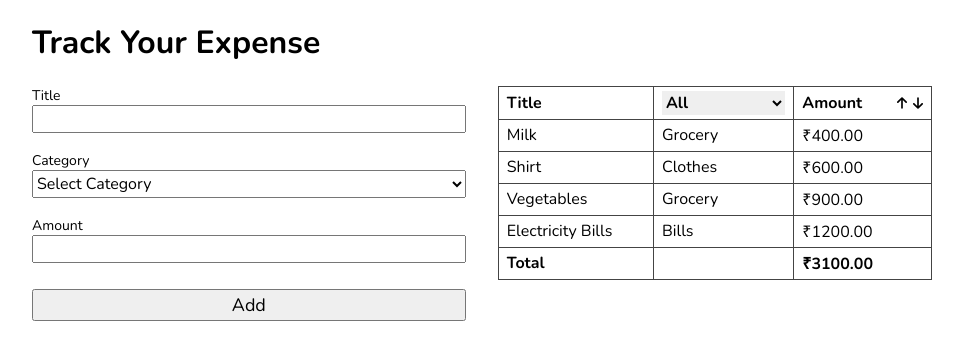
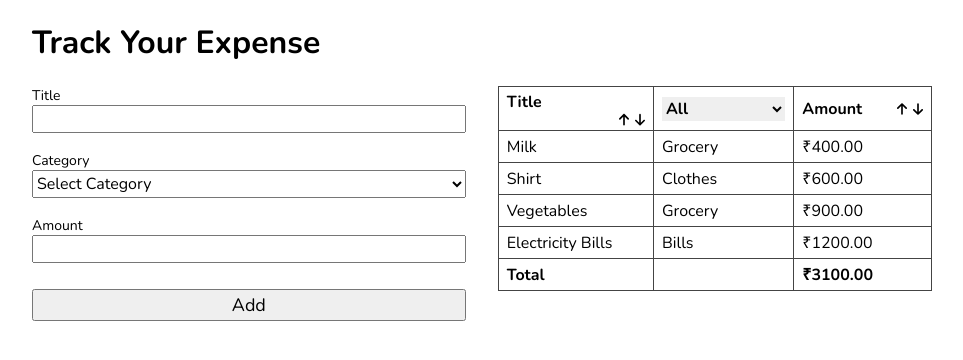
Before and after one commit to Kashifmalik-28/Forms-in-react, a React (Vite) app in the folder forms-in-react/: page / in a window 1280 px wide. Shown: the top 360 px of the page, without its empty margins (158-1121 px from the left). Built offline with nearby package versions, Linux system fonts and the light colour scheme.

Commit message:
## Video_No_41,42
**I implemented sorting functionality ascending & descending order In Video#41 using claude**
**In video_42 I create local storage custom hook and push my data in local storage using this hook.**

```diff
--- a/forms-in-react/src/App.css
+++ b/forms-in-react/src/App.css
@@ -45,6 +45,10 @@ main {
 }
 
 .amount-column div {
+  display: flex;
+}
+
+.title-column div {
   display: flex;
 }
 
--- a/forms-in-react/src/App.jsx
+++ b/forms-in-react/src/App.jsx
@@ -3,10 +3,12 @@ import './App.css'
 import ExpenseForm from './Components/ExpenseForm'
 import ExpenseTable from './Components/ExpenseTable'
 import expenseData from './expenseData'
+import useLocalStorage from './hooks/useLocalStorage'
 
 function App() {
-  const [expenses, setExpenses] = useState(expenseData)
-  const [expenseToEdit, setExpenseToEdit] = useState(null) // ✅ New state
+  // ✅ useState ki jagah useLocalStorage use karein
+  const [expenses, setExpenses] = useLocalStorage('expenses', expenseData)
+  const [expenseToEdit, setExpenseToEdit] = useState(null)
 
   return (
     <>
--- a/forms-in-react/src/Components/ExpenseTable.jsx
+++ b/forms-in-react/src/Components/ExpenseTable.jsx
@@ -6,13 +6,38 @@ function ExpenseTable({ expenses, setExpenses, setExpenseToEdit }) {
   const [filteredData, setQuery] = useFilter(expenses, (data) => data.category)
   const [menuPosition, setMenuPosition] = useState({})
   const [rowId, setRowId] = useState('')
+  const [sortCallback, setSortCallback] = useState(() => () => {})
 
+  // ✅ Sorted and filtered data
+  const sortedData = useMemo(() => {
+    return [...filteredData].sort(sortCallback)
+  }, [filteredData, sortCallback])
+
+  // ✅ Calculate total
   const total = useMemo(() => {
-    return filteredData.reduce(
+    return sortedData.reduce(
       (acc, curr) => acc + parseFloat(curr.amount || 0),
       0
     )
-  }, [filteredData])
+  }, [sortedData])
+
+  // ✅ Sort by Amount
+  const handleAmountSort = (sortType) => {
+    if (sortType === 'asc') {
+      setSortCallback(() => (a, b) => a.amount - b.amount)
+    } else if (sortType === 'desc') {
+      setSortCallback(() => (a, b) => b.amount - a.amount)
+    }
+  }
+
+  // ✅ Sort by Title (Alphabetically)
+  const handleTitleSort = (sortType) => {
+    if (sortType === 'asc') {
+      setSortCallback(() => (a, b) => a.title.localeCompare(b.title))
+    } else if (sortType === 'desc') {
+      setSortCallback(() => (a, b) => b.title.localeCompare(a.title))
+    }
+  }
 
   return (
     <>
@@ -20,14 +45,45 @@ function ExpenseTable({ expenses, setExpenses, setExpenseToEdit }) {
         menuPosition={menuPosition}
         setMenuPosition={setMenuPosition}
         setExpenses={setExpenses}
-        setExpenseToEdit={setExpenseToEdit} // ✅ Pass down
-        expenses={expenses} // ✅ Pass expenses
+        setExpenseToEdit={setExpenseToEdit}
+        expenses={expenses}
         rowId={rowId}
       />
       <table className="expense-table" onClick={(e) => setMenuPosition({})}>
         <thead>
           <tr>
-            <th>Title</th>
+            {/* ✅ Title Column with Sorting Arrows */}
+            <th>
+              <div className="title-column">
+                <span>Title</span>
+                <div className="sort-arrows">
+                  <svg
+                    xmlns="http://www.w3.org/2000/svg"
+                    width={10}
+                    viewBox="0 0 384 512"
+                    className="arrow up-arrow"
+                    onClick={() => handleTitleSort('asc')}
+                    style={{ cursor: 'pointer' }}
+                  >
+                    <title>Sort A-Z</title>
+                    <path d="M214.6 41.4c-12.5-12.5-32.8-12.5-45.3 0l-160 160c-12.5 12.5-12.5 32.8 0 45.3s32.8 12.5 45.3 0L160 141.2V448c0 17.7 14.3 32 32 32s32-14.3 32-32V141.2L329.4 246.6c12.5 12.5 32.8 12.5 45.3 0s12.5-32.8 0-45.3l-160-160z" />
+                  </svg>
+                  <svg
+                    xmlns="http://www.w3.org/2000/svg"
+                    width={10}
+                    viewBox="0 0 384 512"
+                    className="arrow down-arrow"
+                    onClick={() => handleTitleSort('desc')}
+                    style={{ cursor: 'pointer' }}
+                  >
+                    <title>Sort Z-A</title>
+                    <path d="M169.4 470.6c12.5 12.5 32.8 12.5 45.3 0l160-160c12.5-12.5 12.5-32.8 0-45.3s-32.8-12.5-45.3 0L224 370.8 224 64c0-17.7-14.3-32-32-32s-32 14.3-32 32l0 306.7L54.6 265.4c-12.5-12.5-32.8-12.5-45.3 0s-12.5 32.8 0 45.3l160 160z" />
+                  </svg>
+                </div>
+              </div>
+            </th>
+
+            {/* Category Column */}
             <th>
               <select onChange={(e) => setQuery(e.target.value.toLowerCase())}>
                 <option value="">All</option>
@@ -38,6 +94,8 @@ function ExpenseTable({ expenses, setExpenses, setExpenseToEdit }) {
                 <option value="medicine">Medicine</option>
               </select>
             </th>
+
+            {/* ✅ Amount Column with Sorting Arrows */}
             <th className="amount-column">
               <div>
                 <span>Amount</span>
@@ -46,6 +104,8 @@ function ExpenseTable({ expenses, setExpenses, setExpenseToEdit }) {
                   width={10}
                   viewBox="0 0 384 512"
                   className="arrow up-arrow"
+                  onClick={() => handleAmountSort('asc')}
+                  style={{ cursor: 'pointer' }}
                 >
                   <title>Ascending</title>
                   <path d="M214.6 41.4c-12.5-12.5-32.8-12.5-45.3 0l-160 160c-12.5 12.5-12.5 32.8 0 45.3s32.8 12.5 45.3 0L160 141.2V448c0 17.7 14.3 32 32 32s32-14.3 32-32V141.2L329.4 246.6c12.5 12.5 32.8 12.5 45.3 0s12.5-32.8 0-45.3l-160-160z" />
@@ -55,6 +115,8 @@ function ExpenseTable({ expenses, setExpenses, setExpenseToEdit }) {
                   width={10}
                   viewBox="0 0 384 512"
                   className="arrow down-arrow"
+                  onClick={() => handleAmountSort('desc')}
+                  style={{ cursor: 'pointer' }}
                 >
                   <title>Descending</title>
                   <path d="M169.4 470.6c12.5 12.5 32.8 12.5 45.3 0l160-160c12.5-12.5 12.5-32.8 0-45.3s-32.8-12.5-45.3 0L224 370.8 224 64c0-17.7-14.3-32-32-32s-32 14.3-32 32l0 306.7L54.6 265.4c-12.5-12.5-32.8-12.5-45.3 0s-12.5 32.8 0 45.3l160 160z" />
@@ -64,7 +126,7 @@ function ExpenseTable({ expenses, setExpenses, setExpenseToEdit }) {
           </tr>
         </thead>
         <tbody>
-          {filteredData.map(({ id, title, category, amount }) => (
+          {sortedData.map(({ id, title, category, amount }) => (
             <tr
               key={id}
               onContextMenu={(e) => {
--- /dev/null
+++ b/forms-in-react/src/hooks/useLocalStorage.jsx
@@ -0,0 +1,29 @@
+import { useState, useEffect } from 'react'
+
+function useLocalStorage(key, initialValue) {
+  // ✅ State initialize karein - localStorage se load karein ya initialValue use karein
+  const [value, setValue] = useState(() => {
+    try {
+      // localStorage se data fetch karein
+      const item = window.localStorage.getItem(key)
+      // Agar data hai to parse kar kah return karein, warna initialValue
+      return item ? JSON.parse(item) : initialValue
+    } catch (error) {
+      console.error(`Error loading ${key} from localStorage:`, error)
+      return initialValue
+    }
+  })
+
+  // ✅ Jab bhi value change ho, localStorage mein save karein
+  useEffect(() => {
+    try {
+      window.localStorage.setItem(key, JSON.stringify(value))
+    } catch (error) {
+      console.error(`Error saving ${key} to localStorage:`, error)
+    }
+  }, [key, value])
+
+  return [value, setValue]
+}
+
+export default useLocalStorage
```
Also changed, not shown: 1 other file (tests, documents, lock files or other folders).
